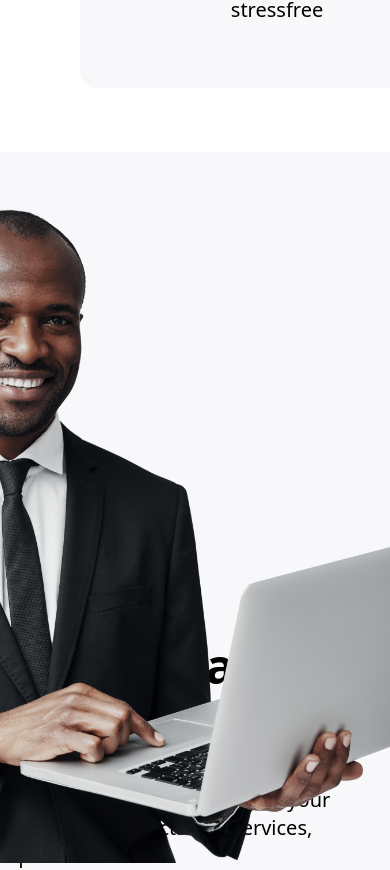
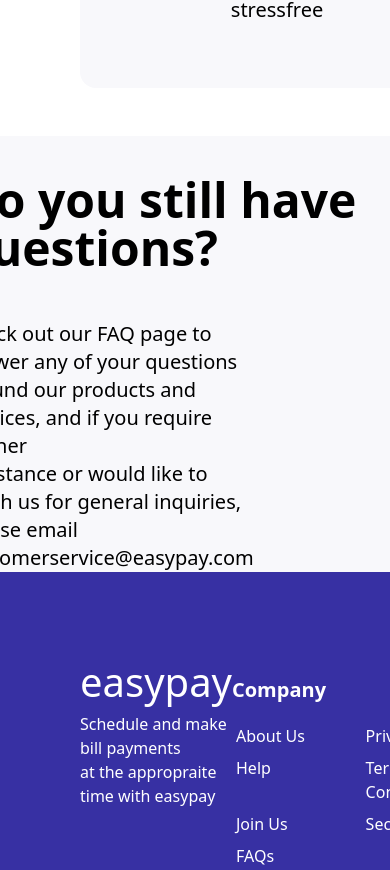
Before and after one commit to Ebiperre/easypay, a React (Create React App) app: page / in a window 390 px wide. Shown: the part 6693-7563 px from the top of the page. Built offline with nearby package versions, Linux system fonts and the light colour scheme.

Commit message:
unresponsive build

```diff
--- a/src/common/Footer/Footer.jsx
+++ b/src/common/Footer/Footer.jsx
@@ -2,35 +2,38 @@
 
 const Footer = () => {
   return (
-    <footer className=' bg-indigo-800 text-white px-[5rem] pt-[5rem] pb-6'>
+    <footer className=" bg-indigo-800 text-white px-[5rem] pt-[5rem] pb-6">
       <div className="flex items-baseline justify-between mb-20">
         <div className="">
-             <h1 className='text-[40px]'>easypay</h1>
-             <p className='text-4'>Schedule and make bill payments <br /> at the appropraite time with easypay</p>
+          <h1 className="text-[40px]">easypay</h1>
+          <p className="text-4">
+            Schedule and make bill payments <br /> at the appropraite time with
+            easypay
+          </p>
         </div>
 
-          <div className=''>
+        <div className="">
           <div className="flex items-center gap-[64px] text-xl font-semibold mb-4">
             <h1>Company</h1>
             <h1>Resources</h1>
           </div>
           <div className="grid grid-cols-2">
-              <p className='p-1'>About Us</p>
-              <p className='p-1'>Privacy Policy</p>
-              <p className='p-1'>Help</p>
-              <p className='p-1'>Terms and Condition</p>
-              <p className='p-1'>Join Us</p>
-              <p className='p-1'>Security</p>
-              <p className='p-1'>FAQs</p>
+            <p className="p-1 cursor-pointer">About Us</p>
+            <p className="p-1 cursor-pointer">Privacy Policy</p>
+            <p className="p-1 cursor-pointer">Help</p>
+            <p className="p-1 cursor-pointer">Terms and Condition</p>
+            <p className="p-1 cursor-pointer">Join Us</p>
+            <p className="p-1 cursor-pointer">Security</p>
+            <p className="p-1 cursor-pointer">FAQs</p>
           </div>
         </div>
 
         <div className="">
-              <h1 className='text-xl font-semibold mb-4'>Contacts Us</h1>
+          <h1 className="text-xl font-semibold mb-4">Contacts Us</h1>
           <div className="">
             <p>contact@easypay.com </p>
-                <p className='p-1'>(234) 3677 5890</p>
-                <p className='p-1'>64 Rashid Estate</p>
+            <p className="p-1">(234) 3677 5890</p>
+            <p className="p-1">64 Rashid Estate</p>
           </div>
         </div>
       </div>
--- a/src/pages/Home/components/Faq.jsx
+++ b/src/pages/Home/components/Faq.jsx
@@ -2,12 +2,12 @@
 import { Man } from '.';
 const Faq = () => {
   return (
-    <div className="flex items-center justify-center bg-blueBg px-12 my-16">
-      <div className="flex sm:flex-row flex-col-reverse mt-12">
+    <div className="flex items-center justify-center bg-blueBg px-12 mt-12">
+      <div className="flex sm:flex-row flex-col-reverse mt-5">
         {/* left */}
         <div>
           {/* title */}
-          <div className="flex flex-col gap-12 mt-5 px-8 ml-12">
+          <div className="flex flex-col gap-12 mt-5 px-8 pl-12">
             <span className="text-5xl font-semibold">Do you still have questions?</span>
             <span className=" text-xl pr-[12rem]">
               Check out our FAQ page to answer any of your questions around our
@@ -19,7 +19,7 @@
         </div>
 
         {/* right */}
-        <div className="w-[762px] h-[422px] relative right-[5rem]">
+        <div className="sm:block hidden w-[762px] h-[422px] relative right-[5rem]">
             <img src={Man} alt="" />
         </div>
       </div>
```
Lines whose indentation alone changed are shown as unchanged.
